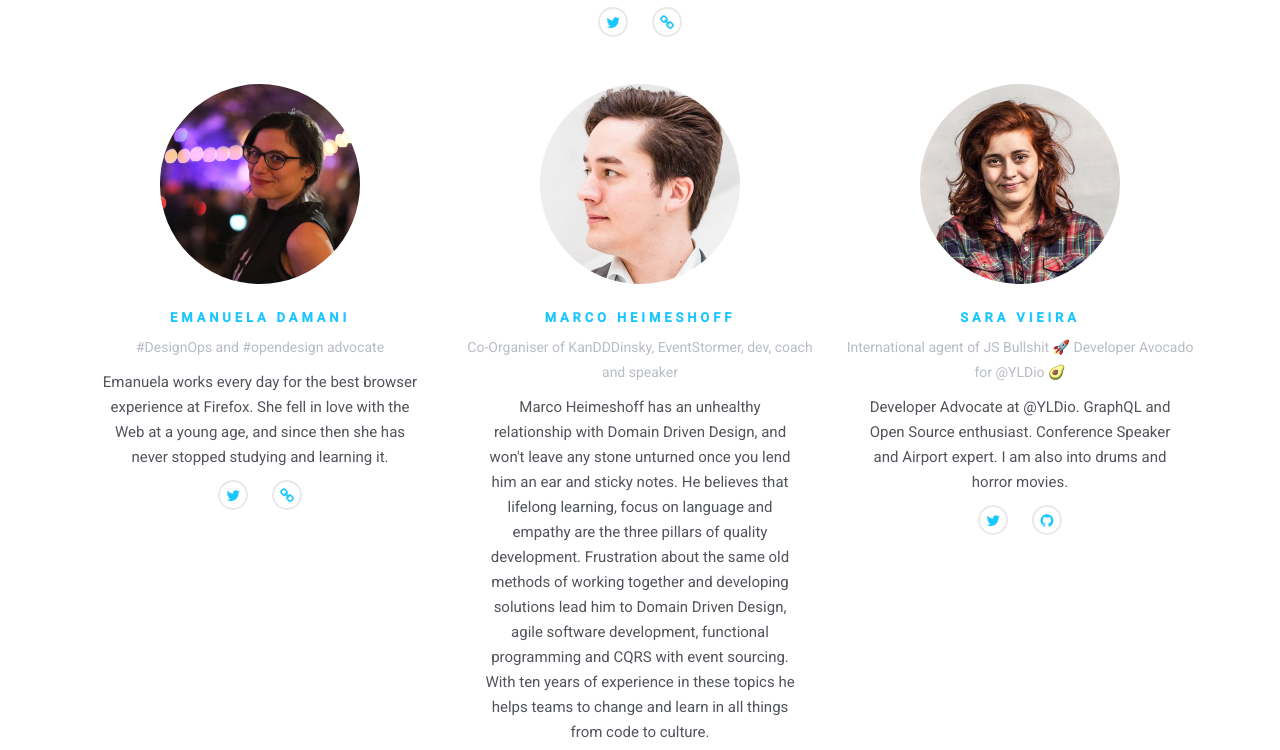
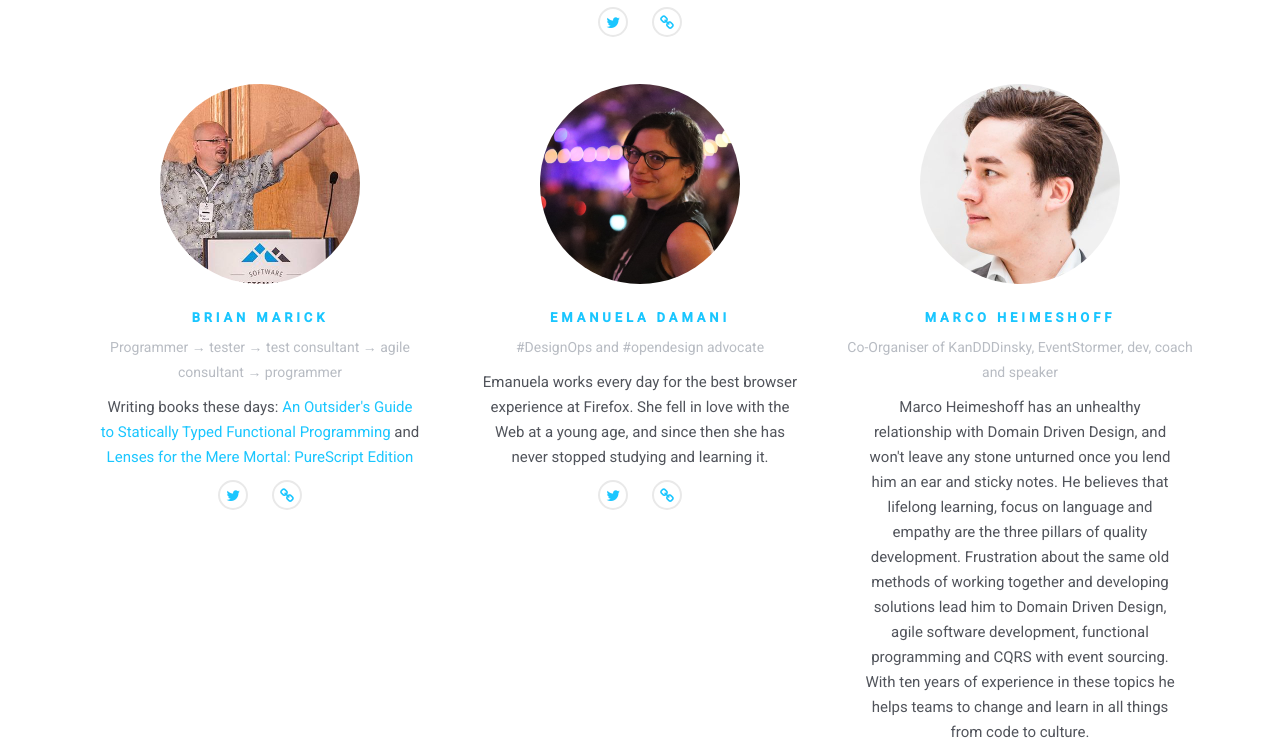
Before and after one commit to ncraftsconf/newcrafts-toulouse-site, a plain HTML site: page index.html in a window 1280 px wide. Shown: the part 4150-4900 px from the top of the page. Drawn offline with Linux system fonts and the light colour scheme; some packages are replaced by stand-ins of ours; a web font is replaced by a local one.

Commit message:
Added Brian

```diff
--- a/index.html
+++ b/index.html
@@ -413,6 +413,34 @@
             </div>
         </div>
         <div class="clearfix"></div>
+        <div class="col-sm-4 ">
+            <div class="speaker">
+                <div class="photo-wrapper rounded">
+                    <img src="assets/img/speakers/bmarick.jpg" alt="Brian Marick" class="img-responsive">
+                </div>
+                <h3 class="name">BRIAN MARICK</h3>
+                <p class="text-alt">
+                    <small>Programmer → tester → test consultant → agile consultant → programmer
+                    </small>
+                </p>
+                <p class="about">
+                        Writing books these days: <a href="https://leanpub.com/outsidefp" target="_blank">An Outsider's Guide to Statically Typed Functional Programming</a> and <a href="https://leanpub.com/lenses" target="_blank">Lenses for the Mere Mortal: PureScript Edition</a>
+                </p>
+                <ul class="speaker-socials">
+                        <li>
+                                <a target="_blank" href="https://twitter.com/marick">
+                                    <span class="fa fa-twitter"></span>
+                                </a>
+                        </li>
+                        <li>
+                            <a target="_blank" href="http://www.exampler.com/">
+                                <span class="fa fa-link"></span>
+                            </a>
+                        </li>
+
+                    </ul>
+            </div>
+        </div>
         <div class="col-sm-4">
             <div class="speaker">
                 <div class="photo-wrapper rounded">
@@ -469,6 +497,8 @@
                     </ul>
             </div>
         </div>
+
+        <div class="clearfix"></div>
         <div class="col-sm-4 ">
             <div class="speaker">
                 <div class="photo-wrapper rounded">
@@ -496,7 +526,6 @@
                     </ul>
             </div>
         </div>
-        <div class="col-sm-4 ">&nbsp;</div>
         <div class="clearfix"></div>
         <h4>40+ More to be announced!...</h4>
 
```
Also changed, not shown: assets/img/speakers/bmarick.jpg (added). Lines whose indentation alone changed are shown as unchanged.
